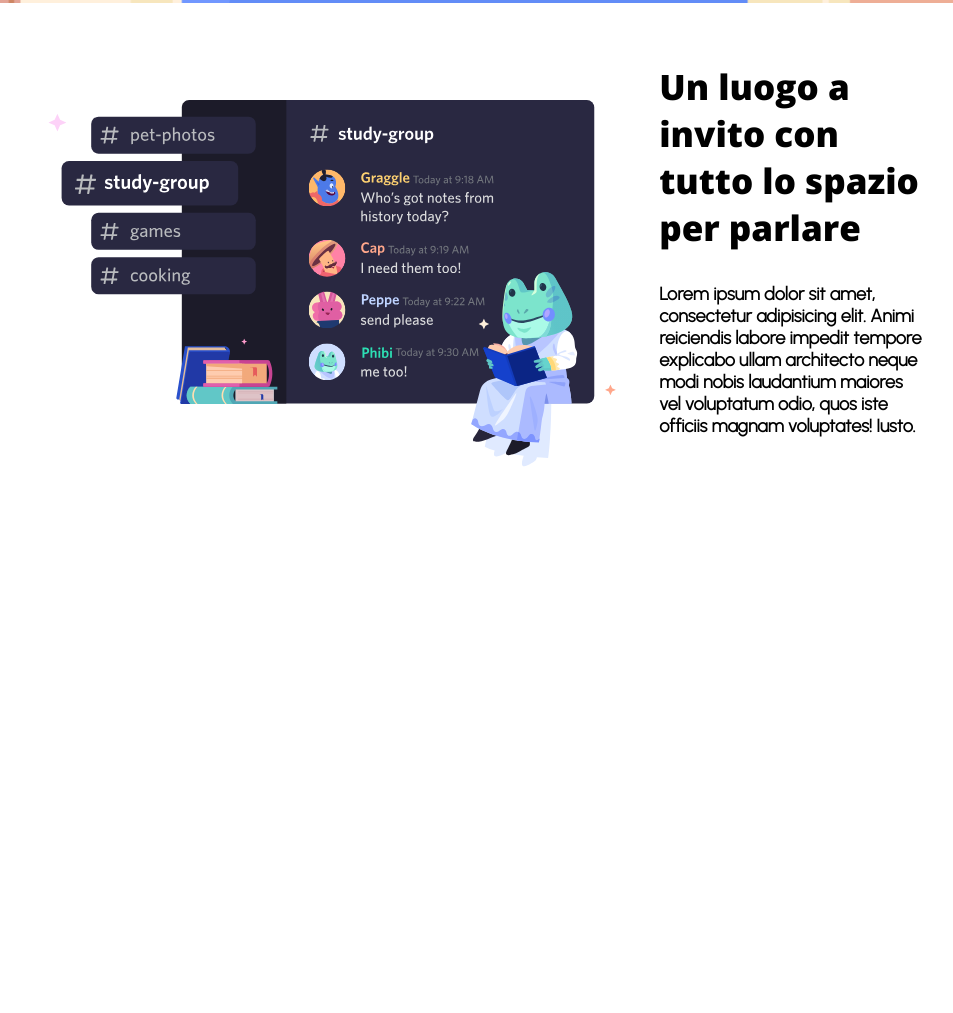
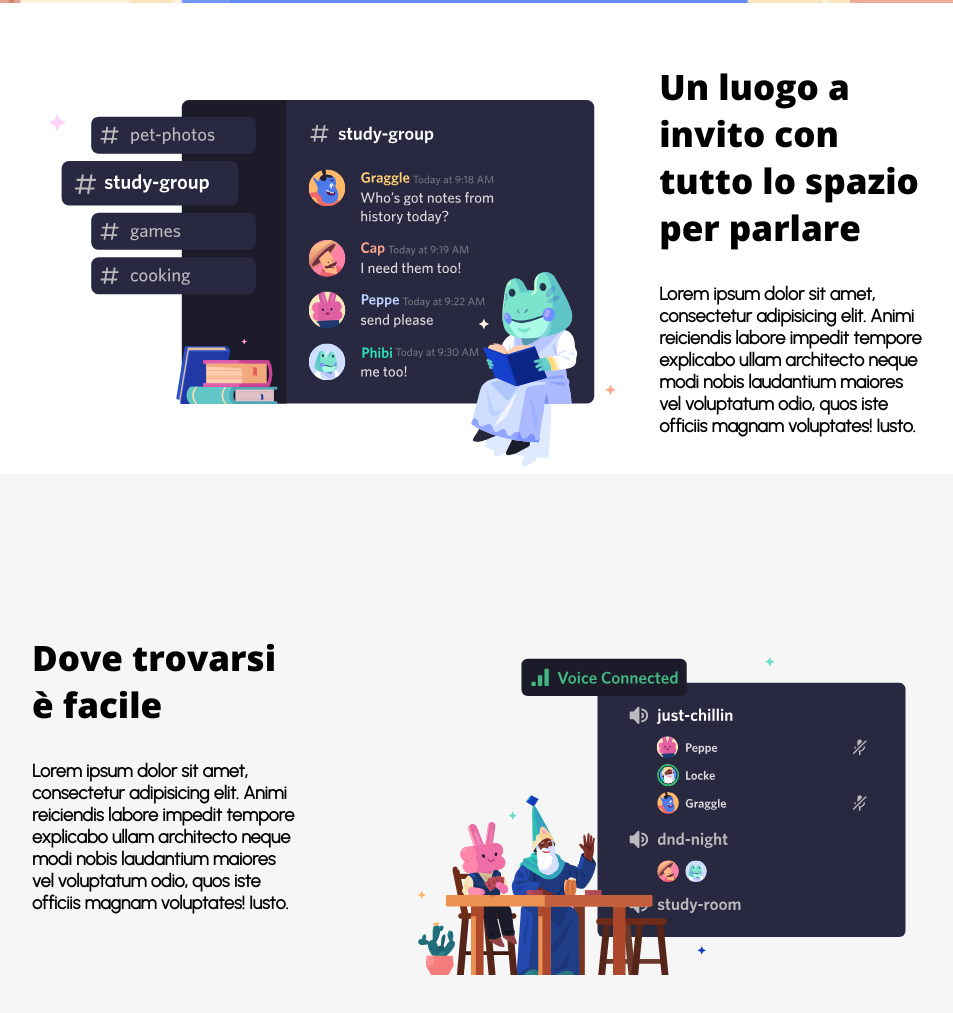
Before and after one commit to Vale2197/htmlcss-discord, a plain HTML site: page index.html in a window 1280 px wide. Shown: the part 597-1610 px from the top of the page, without its empty margins (160-1113 px from the left). Before the commit the page ends 1071 px from the top, so only its background shows below. Drawn offline with nearby package versions, Linux system fonts and the light colour scheme.

Commit message:
completata sezione "trovarsi è facile"

```diff
--- a/index.html
+++ b/index.html
@@ -22,7 +22,7 @@
 
                 <!-- NAV-BAR -->
                 <header >
-                    <nav>
+                    <nav class="clearfix">
                         <div class="logo">
                             <img src="./img/logo.svg" alt="logo discord">
                         </div>
@@ -76,8 +76,24 @@
 
             <!-- SEZIONE TROVARSI E' FACILE -->
             <section id="trovarsiFacile">
-                <div class="img"></div>
-                <div class="paragrafo"></div>
+                <div class="container clearfix">
+
+                    <!-- BLOCCHI -->
+                    <div class="paragrafo">
+                        <h2>
+                            Dove trovarsi è facile
+                        </h2>
+                        <p>
+                            Lorem ipsum dolor sit amet, consectetur adipisicing elit. Animi reiciendis labore impedit tempore explicabo ullam architecto neque modi nobis laudantium maiores vel voluptatum odio, quos iste officiis magnam voluptates! Iusto.
+                        </p>
+                    </div>
+
+                    <div class="img">
+                        <img src="./img/item2.svg" alt="chat discord">
+                    </div>
+                    <!-- / BLOCCHI -->
+
+                </div>
             </section>
             <!-- / SEZIONE TROVARSI E' FACILE -->
 
--- a/style.css
+++ b/style.css
@@ -47,21 +47,18 @@ nav {
 }
 
 nav .logo {
-    position: absolute;
-    left: 0;
-    top: 50%;
-    transform: translate(0, -50%);
     vertical-align: middle;
+    float: left;
+    line-height: 70px;
 }
 
 nav ul {
-    display: inline-block;
     list-style-type: none;
-    position: absolute;
-    top: 50%;
-    left: 50%;
-    transform: translate(-50%, -50%);
     line-height: 70px;
+    vertical-align: middle;
+    width: 50%;
+    text-align: center;
+    margin: auto;
 }
 
 nav ul li {
@@ -103,6 +100,10 @@ nav button {
     top: 50%;
     left: 50%;
     transform: translate(-50%, -50%);
+}
+
+#banner header .logo img {
+    vertical-align: middle;
 }
 
 #banner p {
@@ -180,3 +181,45 @@ h1 {
     font-weight: bold;
 }
 /* / SEZIONE INTRODUZIONE */
+
+/* SEZIONE TROVARSIFACILE */
+#trovarsiFacile {
+    width: 100%;
+    background-color: #F6F6F6;
+    padding: 100px 0;
+}
+
+#trovarsiFacile .container {
+    width: 70%;
+    margin: auto;
+    padding-top: 60px;
+}
+
+#trovarsiFacile .container .img {
+    float: left;
+    width: calc(70% - 101px);
+    margin-left: 101px;
+}
+
+#trovarsiFacile .container .paragrafo {
+    float: left;
+    width: 30%;;
+}
+
+#trovarsiFacile .container .img img {
+    width: 100%;
+}
+
+#trovarsiFacile .container .paragrafo h2 {
+    font-family: 'Open Sans', sans-serif;
+    font-size: 35px;
+    font-weight: 900;
+    margin-bottom: 2rem;
+}
+
+#trovarsiFacile .container .paragrafo p {
+    font-family: 'Urbanist', sans-serif;
+    font-size: 18px;
+    font-weight: bold;
+}
+/* / SEZIONE TROVARSIFACILE */
```
